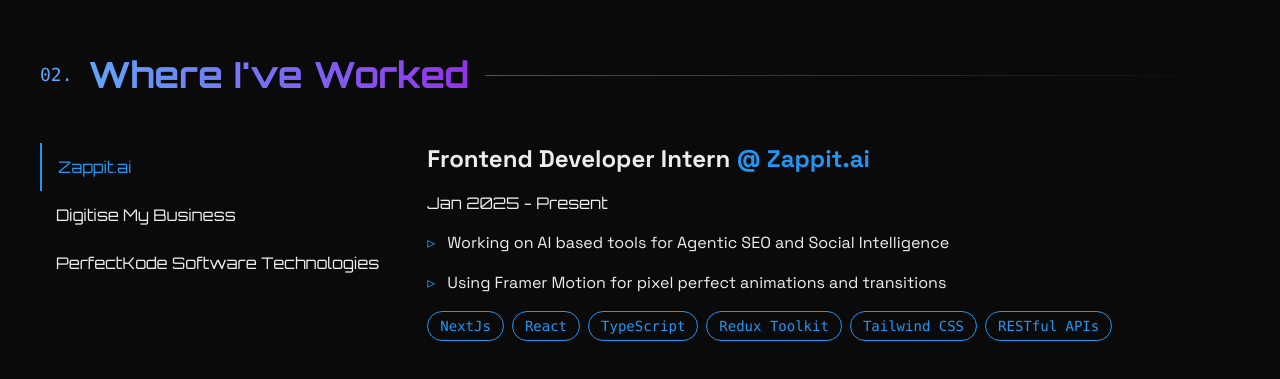
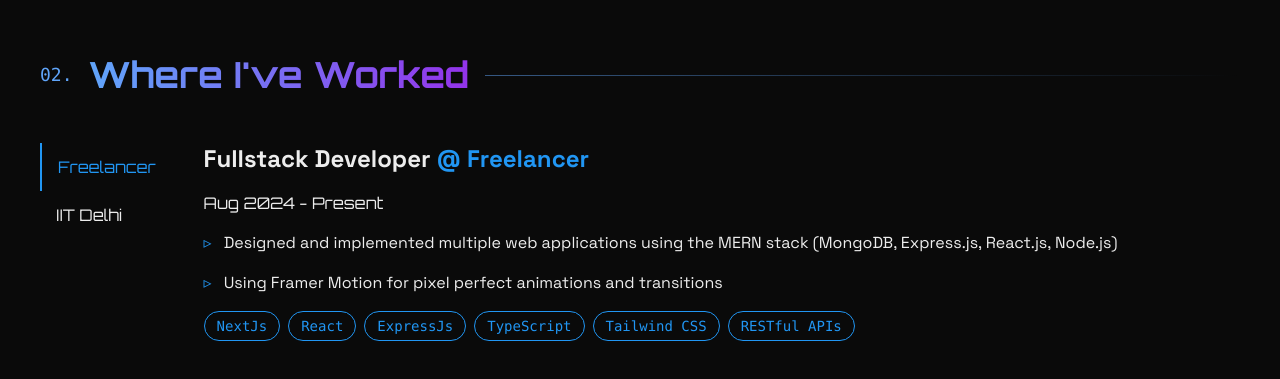
Before and after one commit to ivedantsharma/portfolio, a Next.js app: page / in a window 1280 px wide. Shown: the part 1545-1924 px from the top of the page. Built offline with nearby package versions, Linux system fonts and the light colour scheme; no server answers.

Commit message:
Experience updated

```diff
--- a/components/experience/experience.tsx
+++ b/components/experience/experience.tsx
@@ -7,28 +7,41 @@
 
 const experiences = [
   {
-    company: "Zappit.ai",
-    position: "Frontend Developer Intern",
-    date: "Jan 2025 -  Present",
-    description: ["Working on AI based tools for Agentic SEO and Social Intelligence", "Using Framer Motion for pixel perfect animations and transitions"],
-    tech: ["NextJs", "React", "TypeScript", "Redux Toolkit", "Tailwind CSS", "RESTful APIs"],
-    companyLink: "https://zappit.ai",
+    company: "Freelancer",
+    position: "Fullstack Developer",
+    date: "Aug 2024 -  Present",
+    description: [
+      "Designed and implemented multiple web applications using the MERN stack (MongoDB, Express.js, React.js, Node.js)",
+      "Using Framer Motion for pixel perfect animations and transitions",
+    ],
+    tech: [
+      "NextJs",
+      "React",
+      "ExpressJs",
+      "TypeScript",
+      "Tailwind CSS",
+      "RESTful APIs",
+    ],
   },
   {
-    company: "Digitise My Business",
-    position: "Software Developer Intern",
+    company: "IIT Delhi",
+    position: "Tech.future Hackathon 3.0",
     date: "Jun 2024 - Dec 2024",
-    description: ["Contributed to the development of Resumemate, a dynamic resume builder platform", "Built responsive and user-friendly interfaces using React and Tailwind CSS", "Integrated RESTful APIs for seamless real-time functionality", "Optimized performance by reducing load times and ensuring cross-browser compatibility", "Collaborated with backend developers and designers to implement scalable solutions"],
-    tech: ["NextJs", "React", "TypeScript", "Redux Toolkit", "Tailwind CSS", "RESTful APIs"],
-    companyLink: "https://digitisemybusiness.com",
-  },
-  {
-    company: "PerfectKode Software Technologies",
-    position: "Frontend Developer Intern",
-    date: "Apr 2024 - May 2024",
-    description: ["Developed a responsive food ordering and payment platform using React.js, improving load times by 25%", "Implemented secure user authentication and session management with Redux, ensuring a seamless user experience", "Collaborated with backend developers and designers to successfully deliver key project milestones"],
-    tech: ["React", "JavaScript", "Redux", "CSS", "Bootstrap"],
-    companyLink: "https://perfectkode.com",
+    description: [
+      "Developed features for users to check AQI locally and check carbon footprint for businesses",
+      "Built responsive and user-friendly interfaces using React and Tailwind CSS",
+      "Integrated RESTful APIs for seamless real-time functionality",
+      "Optimized performance by reducing load times and ensuring cross-browser compatibility",
+      "Some of the features include carbon heat map, carbon calculator, carbon rating and AI assistance.",
+    ],
+    tech: [
+      "NextJs",
+      "React",
+      "TypeScript",
+      "MongoDB",
+      "Tailwind CSS",
+      "RESTful APIs",
+    ],
   },
 ];
 
@@ -44,43 +57,96 @@
   const opacity = useTransform(scrollYProgress, [0, 0.2, 0.8, 1], [0, 1, 1, 0]);
 
   return (
-    <section id="experience" ref={containerRef} className="overflow-hidden max-w-screen-2xl mx-auto min-h-screen relative">
+    <section
+      id="experience"
+      ref={containerRef}
+      className="overflow-hidden max-w-screen-2xl mx-auto min-h-screen relative"
+    >
       {/*  --------------- HEADING --------------- */}
       <SectionHeading number="02" heading="Where I've Worked" />
 
       {/* -------------- COMPANY LIST & SELECTED COMPANY ----------- */}
       <motion.div className="flex md:flex-row flex-col font-orbitron gap-8">
         {/* COMPANY LIST */}
-        <motion.div className="flex flex-row overflow-x-auto md:flex-col" initial={{ opacity: 0, x: -50 }} whileInView={{ opacity: 1, x: 0 }} transition={{ duration: 0.5, delay: 0.3 }}>
+        <motion.div
+          className="flex flex-row overflow-x-auto md:flex-col"
+          initial={{ opacity: 0, x: -50 }}
+          whileInView={{ opacity: 1, x: 0 }}
+          transition={{ duration: 0.5, delay: 0.3 }}
+        >
           {experiences.map((experience, index) => (
-            <button className={`${selectedCompany === index ? "text-accent" : "text-foreground hover:text-secondary-accent"} px-4 py-3 text-left whitespace-nowrap ${selectedCompany === index ? "md:border-l-2 max-md:border-b-2 border-accent" : ""}`} onClick={() => setSelectedCompany(index)} key={experience.company}>
+            <button
+              className={`${
+                selectedCompany === index
+                  ? "text-accent"
+                  : "text-foreground hover:text-secondary-accent"
+              } px-4 py-3 text-left whitespace-nowrap ${
+                selectedCompany === index
+                  ? "md:border-l-2 max-md:border-b-2 border-accent"
+                  : ""
+              }`}
+              onClick={() => setSelectedCompany(index)}
+              key={experience.company}
+            >
               {experience.company}
             </button>
           ))}
         </motion.div>
 
         {/* SELECTED COMPANY */}
-        <motion.div className="flex flex-col gap-3 flex-1" initial={{ opacity: 0, x: 50 }} whileInView={{ opacity: 1, x: 0 }} transition={{ duration: 0.5, delay: 0.4 }}>
-          <motion.div key={selectedCompany} initial={{ opacity: 0, x: 20 }} animate={{ opacity: 1, x: 0 }} exit={{ opacity: 0, x: -20 }} transition={{ duration: 0.3 }} className="space-y-4">
+        <motion.div
+          className="flex flex-col gap-3 flex-1"
+          initial={{ opacity: 0, x: 50 }}
+          whileInView={{ opacity: 1, x: 0 }}
+          transition={{ duration: 0.5, delay: 0.4 }}
+        >
+          <motion.div
+            key={selectedCompany}
+            initial={{ opacity: 0, x: 20 }}
+            animate={{ opacity: 1, x: 0 }}
+            exit={{ opacity: 0, x: -20 }}
+            transition={{ duration: 0.3 }}
+            className="space-y-4"
+          >
             <h3 className="text-2xl font-bold text-foreground font-spaceGrotesk">
               {experiences[selectedCompany].position}
-              <Link className="text-accent" href={experiences[selectedCompany].companyLink} target="_blank">
+              <Link
+                className="text-accent"
+                href={experiences[selectedCompany].companyLink}
+                target="_blank"
+              >
                 {" "}
                 @ {experiences[selectedCompany].company}
               </Link>
             </h3>
-            <p className="text-foreground font-orbitron">{experiences[selectedCompany].date}</p>
+            <p className="text-foreground font-orbitron">
+              {experiences[selectedCompany].date}
+            </p>
             <ul className="space-y-4 font-spaceGrotesk">
               {experiences[selectedCompany].description.map((desc, index) => (
-                <motion.li key={index} className="flex items-center gap-3 text-foreground" initial={{ opacity: 0, x: 20 }} animate={{ opacity: 1, x: 0 }} transition={{ duration: 0.3, delay: index * 0.1 }}>
+                <motion.li
+                  key={index}
+                  className="flex items-center gap-3 text-foreground"
+                  initial={{ opacity: 0, x: 20 }}
+                  animate={{ opacity: 1, x: 0 }}
+                  transition={{ duration: 0.3, delay: index * 0.1 }}
+                >
                   <span className="text-accent">▹</span>
                   {desc}
                 </motion.li>
               ))}
             </ul>
-            <motion.div className="flex font-orbitron flex-wrap gap-2 mt-4" initial={{ opacity: 0, y: 20 }} animate={{ opacity: 1, y: 0 }} transition={{ duration: 0.3, delay: 0.4 }}>
+            <motion.div
+              className="flex font-orbitron flex-wrap gap-2 mt-4"
+              initial={{ opacity: 0, y: 20 }}
+              animate={{ opacity: 1, y: 0 }}
+              transition={{ duration: 0.3, delay: 0.4 }}
+            >
               {experiences[selectedCompany].tech.map((tech, index) => (
-                <span key={tech} className="px-3 py-1 text-sm font-mono text-accent border border-accent rounded-full">
+                <span
+                  key={tech}
+                  className="px-3 py-1 text-sm font-mono text-accent border border-accent rounded-full"
+                >
                   {tech}
                 </span>
               ))}
```
